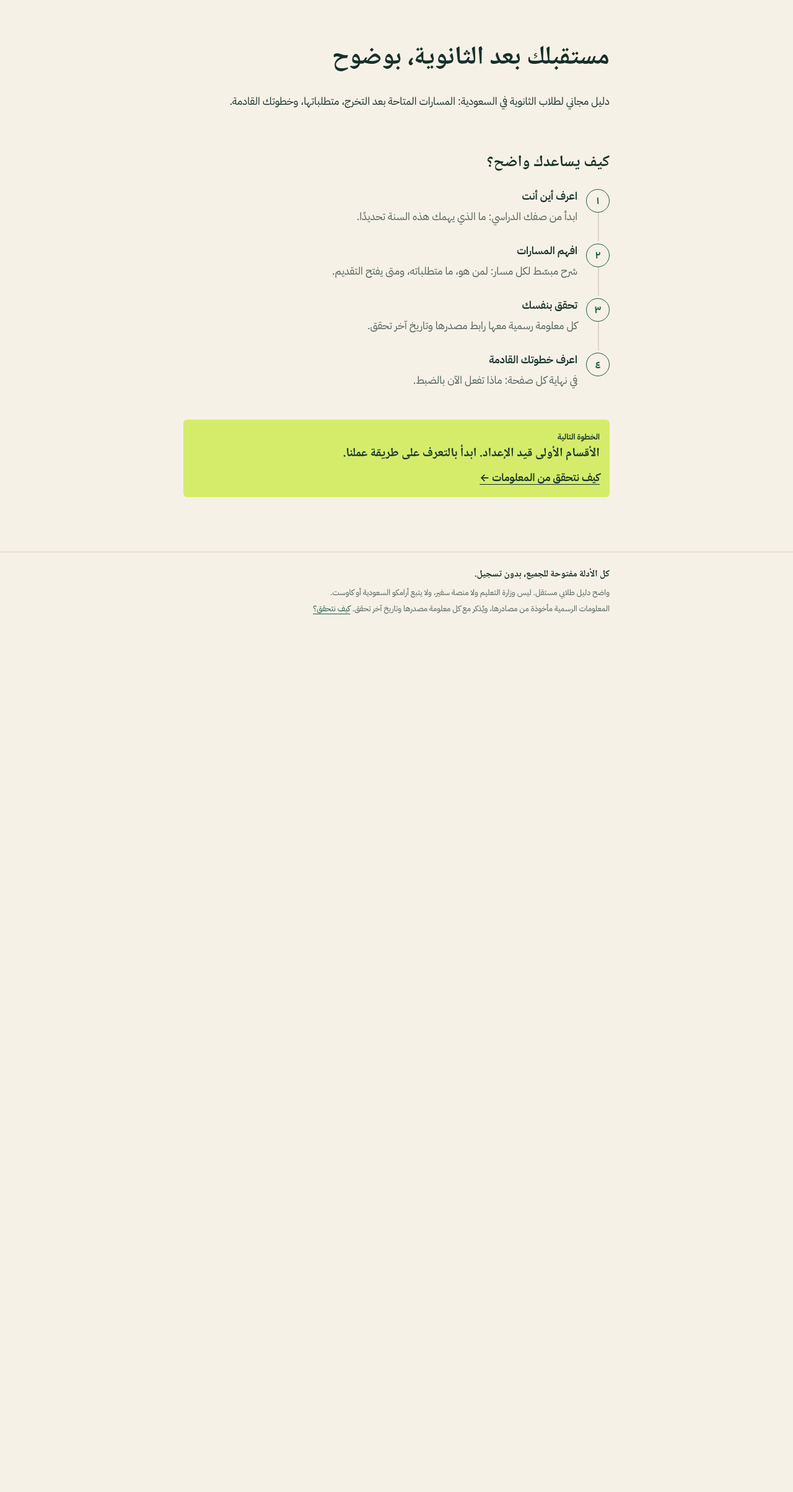
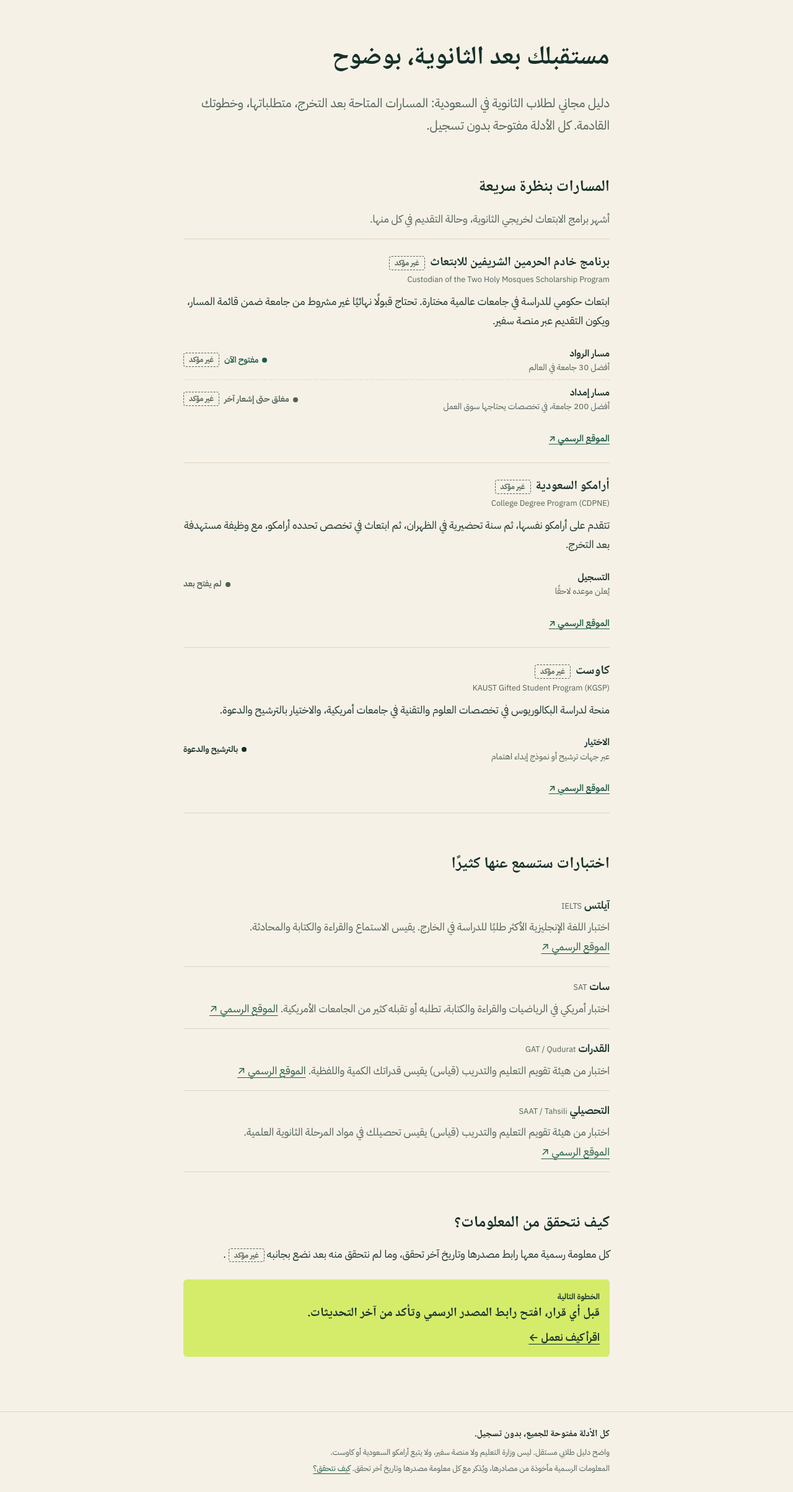
Before and after one commit to BINMAHFOUDSALAH/scholarship-guide, a FastAPI app: page / in a window 1280 px wide. Shown: the part 76-2483 px from the top of the page at 62% size. Before the commit the page ends 1067 px from the top, so only its background shows below. Run offline with FastAPI, Linux system fonts and the light colour scheme.

Commit message:
Add starter homepage from data files and a handoff rule
- data/paths.json, tests.json, featured_quote.json loaded at startup (nothing official in templates)
- Homepage: paths at a glance with track status, tests explained, how we verify
- Full-width Tuwaiq band, hidden until the quote is verified (WADIH_SHOW_DRAFTS=1 previews it locally)
- CLAUDE.md handoff rule: repo docs are the source of truth for new sessions

Co-Authored-By: Claude Opus 5.5 <noreply@anthropic.com>

```diff
--- a/app/main.py
+++ b/app/main.py
@@ -1,4 +1,5 @@
 import json
+import os
 from pathlib import Path
 
 from fastapi import FastAPI, Request
@@ -9,17 +10,35 @@ from fastapi.templating import Jinja2Templates
 APP_DIR = Path(__file__).parent
 DATA_DIR = APP_DIR.parent / "data"
 
-site = json.loads((DATA_DIR / "site.json").read_text(encoding="utf-8"))
+# Set WADIH_SHOW_DRAFTS=1 on your own machine to preview content that isn't verified yet.
+# It is never set on the live site, so drafts stay hidden there.
+SHOW_DRAFTS = os.environ.get("WADIH_SHOW_DRAFTS") == "1"
+
+
+def load_json(name):
+    return json.loads((DATA_DIR / name).read_text(encoding="utf-8"))
+
+
+site = load_json("site.json")
+paths = load_json("paths.json")
+tests = load_json("tests.json")
+featured_quote = load_json("featured_quote.json")
 
 app = FastAPI(title=site["name"])
 app.mount("/static", StaticFiles(directory=APP_DIR / "static"), name="static")
 templates = Jinja2Templates(directory=APP_DIR / "templates")
 templates.env.globals["site"] = site
+templates.env.globals["show_drafts"] = SHOW_DRAFTS
 
 
 @app.get("/", response_class=HTMLResponse)
 def home(request: Request):
-    return templates.TemplateResponse(request, "home.html")
+    show_quote = featured_quote["status"] == "verified" or SHOW_DRAFTS
+    return templates.TemplateResponse(
+        request,
+        "home.html",
+        {"paths": paths, "tests": tests, "quote": featured_quote if show_quote else None},
+    )
 
 
 @app.get("/about", response_class=HTMLResponse)
--- a/app/static/style.css
+++ b/app/static/style.css
@@ -346,6 +346,247 @@ main {
   font-weight: 600;
 }
 
+/* ---------- Home page sections ---------- */
+
+.lead {
+  font-size: 1.05rem;
+  line-height: 1.8;
+  color: var(--ink-muted);
+}
+
+@media (min-width: 768px) {
+  .lead {
+    font-size: var(--step-1);
+  }
+}
+
+.section-intro {
+  color: var(--ink-muted);
+}
+
+/* Paths: an editorial ruled list, not a grid of cards. */
+.path-list {
+  border-top: 1px solid var(--line);
+}
+
+.path-item {
+  padding-block: var(--space-4);
+  border-bottom: 1px solid var(--line);
+}
+
+.path-item-header {
+  display: flex;
+  flex-wrap: wrap;
+  align-items: center;
+  gap: var(--space-2);
+}
+
+.path-item-name {
+  margin: 0;
+  font-size: var(--step-1);
+}
+
+.path-item-en {
+  margin: 0 0 var(--space-2);
+  font-size: 0.8rem;
+  color: var(--ink-muted);
+  text-align: end;  /* sits on the same side as the Arabic text */
+}
+
+.track-list {
+  list-style: none;
+  margin: 0 0 var(--space-3);
+  padding: 0;
+}
+
+/* Each track: name + note on one side, status on the other; stacks neatly on phones. */
+.track {
+  display: flex;
+  flex-wrap: wrap;
+  align-items: center;
+  justify-content: space-between;
+  gap: var(--space-1) var(--space-3);
+  padding-block: var(--space-2);
+  font-size: 0.95rem;
+}
+
+.track + .track {
+  border-top: 1px dashed var(--line);
+}
+
+.track-main {
+  display: flex;
+  flex-direction: column;
+  line-height: 1.6;
+}
+
+.track-name {
+  font-weight: 600;
+}
+
+.track-note {
+  color: var(--ink-muted);
+  font-size: 0.85rem;
+}
+
+.track-state {
+  display: flex;
+  align-items: center;
+  gap: var(--space-2);
+}
+
+.track-status {
+  font-weight: 600;
+  font-size: 0.85rem;
+  white-space: nowrap;
+}
+
+.track-status::before {
+  content: "";
+  display: inline-block;
+  width: 8px;
+  height: 8px;
+  margin-inline-end: 6px;
+  border-radius: 50%;
+  background: currentColor;
+  vertical-align: middle;
+}
+
+.track-status--open {
+  color: var(--green);
+}
+
+.track-status--closed,
+.track-status--not_open {
+  color: var(--ink-muted);
+}
+
+.track-status--invitation {
+  color: var(--ink);
+}
+
+.path-item-link {
+  font-size: 0.9rem;
+  font-weight: 600;
+}
+
+/* Tests: a definition list. */
+.term-list {
+  margin: 0;
+}
+
+.term {
+  padding-block: var(--space-3);
+  border-bottom: 1px solid var(--line);
+}
+
+.term dt {
+  font-weight: 600;
+}
+
+.term-en {
+  font-weight: 400;
+  font-size: 0.8rem;
+  color: var(--ink-muted);
+}
+
+.term dd {
+  margin: var(--space-1) 0 0;
+  color: var(--ink-muted);
+}
+
+.term dd a,
+.path-item-link {
+  white-space: nowrap;
+}
+
+/* Tuwaiq band: full width, always dark, quiet and cinematic. No animation. */
+.tuwaiq {
+  position: relative;
+  overflow: hidden;
+  margin-block: var(--space-6);
+  padding-block: var(--space-6) 140px;
+  background: #16302a;
+  color: #ece5d6;
+}
+
+:root[data-theme="dark"] .tuwaiq {
+  background: #16231e;
+}
+
+@media (prefers-color-scheme: dark) {
+  :root:not([data-theme="light"]) .tuwaiq {
+    background: #16231e;
+  }
+}
+
+.tuwaiq-art,
+.tuwaiq-photo {
+  position: absolute;
+  inset-inline: 0;
+  bottom: 0;
+  width: 100%;
+  height: 160px;
+  color: #7cc9a4;
+}
+
+.tuwaiq-photo {
+  height: 100%;
+  object-fit: cover;
+  opacity: 0.35;
+}
+
+.tuwaiq-inner {
+  position: relative;
+}
+
+.tuwaiq .unverified-stamp {
+  color: #ece5d6;
+  border-color: #a7b2ab;
+}
+
+.tuwaiq-quote {
+  margin: 0;
+}
+
+.tuwaiq-quote p {
+  margin: 0;
+  font-family: var(--font-display);
+  font-size: var(--step-2);
+  font-weight: 700;
+  line-height: 1.7;
+  text-wrap: balance;
+}
+
+.tuwaiq-quote footer {
+  margin-top: var(--space-3);
+  font-size: 0.9rem;
+  color: #a7b2ab;
+}
+
+.tuwaiq-message {
+  margin-top: var(--space-4);
+}
+
+.tuwaiq-play {
+  display: inline-flex;
+  align-items: center;
+  gap: var(--space-2);
+  color: #ece5d6;
+  font-weight: 600;
+}
+
+.tuwaiq-play svg {
+  width: 32px;
+  height: 32px;
+}
+
+.tuwaiq-credit {
+  margin-top: var(--space-4);
+  font-size: 0.75rem;
+  color: #a7b2ab;
+}
+
 /* ---------- Theme toggle ---------- */
 
 .theme-toggle {
@@ -391,6 +632,10 @@ main {
     --step-3: 2.6rem;
   }
 
+  .tuwaiq-quote p {
+    font-size: 2rem;
+  }
+
   main {
     padding-block: var(--space-6);
   }
--- a/app/templates/base.html
+++ b/app/templates/base.html
@@ -44,8 +44,12 @@
     </div>
   </header>
 
-  <main class="container">
-    {% block content %}{% endblock %}
+  <main>
+    <div class="container">
+      {% block content %}{% endblock %}
+    </div>
+    {# Full-width sections (like the Tuwaiq band) go here, outside the reading column. #}
+    {% block after_content %}{% endblock %}
   </main>
 
   <footer class="site-footer">
--- a/app/templates/home.html
+++ b/app/templates/home.html
@@ -1,17 +1,75 @@
 {% extends "base.html" %}
 {% import "components.html" as c %}
 
+{% set status_labels = {
+  "open": "مفتوح الآن",
+  "closed": "مغلق حتى إشعار آخر",
+  "not_open": "لم يفتح بعد",
+  "invitation": "بالترشيح والدعوة"
+} %}
+
 {% block content %}
-<h1>{{ site.tagline }}</h1>
-<p>دليل مجاني لطلاب الثانوية في السعودية: المسارات المتاحة بعد التخرج، متطلباتها، وخطوتك القادمة.</p>
+<section class="hero">
+  <h1>{{ site.tagline }}</h1>
+  <p class="lead">دليل مجاني لطلاب الثانوية في السعودية: المسارات المتاحة بعد التخرج، متطلباتها، وخطوتك القادمة. كل الأدلة مفتوحة بدون تسجيل.</p>
+</section>
 
-<h2>كيف يساعدك واضح؟</h2>
-{{ c.path_steps([
-  {"title": "اعرف أين أنت", "text": "ابدأ من صفك الدراسي: ما الذي يهمك هذه السنة تحديدًا."},
-  {"title": "افهم المسارات", "text": "شرح مبسّط لكل مسار: لمن هو، ما متطلباته، ومتى يفتح التقديم."},
-  {"title": "تحقق بنفسك", "text": "كل معلومة رسمية معها رابط مصدرها وتاريخ آخر تحقق."},
-  {"title": "اعرف خطوتك القادمة", "text": "في نهاية كل صفحة: ماذا تفعل الآن بالضبط."}
-]) }}
+<section aria-labelledby="paths-title">
+  <h2 id="paths-title">المسارات بنظرة سريعة</h2>
+  <p class="section-intro">أشهر برامج الابتعاث لخريجي الثانوية، وحالة التقديم في كل منها.</p>
 
-{{ c.next_step("الأقسام الأولى قيد الإعداد. ابدأ بالتعرف على طريقة عملنا.", "كيف نتحقق من المعلومات", url_for('about')) }}
+  <div class="path-list">
+    {% for path in paths %}
+    <article class="path-item">
+      <header class="path-item-header">
+        <h3 class="path-item-name">{{ path.name_ar }}</h3>
+        {% if not path.verified %}{{ c.unverified_stamp() }}{% endif %}
+      </header>
+      <p class="path-item-en" lang="en" dir="ltr">{{ path.name_en }}</p>
+      <p>{{ path.summary_ar }}</p>
+
+      <ul class="track-list">
+        {% for track in path.tracks %}
+        <li class="track">
+          <div class="track-main">
+            <span class="track-name">{{ track.name_ar }}</span>
+            <span class="track-note">{{ track.note_ar }}</span>
+          </div>
+          <div class="track-state">
+            <span class="track-status track-status--{{ track.status }}">{{ status_labels[track.status] }}</span>
+            {% if not track.status_source %}{{ c.unverified_stamp() }}{% endif %}
+          </div>
+        </li>
+        {% endfor %}
+      </ul>
+
+      <a class="path-item-link" href="{{ path.official_url }}" target="_blank" rel="noopener">الموقع الرسمي ↗</a>
+    </article>
+    {% endfor %}
+  </div>
+</section>
+
+<section aria-labelledby="tests-title">
+  <h2 id="tests-title">اختبارات ستسمع عنها كثيرًا</h2>
+  <dl class="term-list">
+    {% for test in tests %}
+    <div class="term">
+      <dt>{{ test.name_ar }} <span class="term-en" lang="en" dir="ltr">{{ test.name_en }}</span></dt>
+      <dd>{{ test.what_ar }} <a href="{{ test.official_url }}" target="_blank" rel="noopener">الموقع الرسمي ↗</a></dd>
+    </div>
+    {% endfor %}
+  </dl>
+</section>
 {% endblock %}
+
+{% block after_content %}
+{% if quote %}{% include "partials/tuwaiq.html" %}{% endif %}
+
+<div class="container">
+  <section aria-labelledby="verify-title">
+    <h2 id="verify-title">كيف نتحقق من المعلومات؟</h2>
+    <p>كل معلومة رسمية معها رابط مصدرها وتاريخ آخر تحقق، وما لم نتحقق منه بعد نضع بجانبه {{ c.unverified_stamp() }}.</p>
+    {{ c.next_step("قبل أي قرار، افتح رابط المصدر الرسمي وتأكد من آخر التحديثات.", "اقرأ كيف نعمل", url_for('about')) }}
+  </section>
+</div>
+{% endblock %}
--- /dev/null
+++ b/data/featured_quote.json
@@ -0,0 +1,13 @@
+{
+  "status": "draft",
+  "quote_ar": "همة السعوديين مثل جبل طويق، ولن تنكسر إلا إذا انهدّ هذا الجبل وتساوى بالأرض",
+  "attribution_ar": "ولي العهد الأمير محمد بن سلمان",
+  "context_ar": "مبادرة مستقبل الاستثمار، الرياض ٢٠١٨",
+  "message_ar": "الهمة تبدأ بخطوة واضحة. نحن هنا لنساعدك تعرف خطوتك القادمة.",
+  "source_url": "https://saudipedia.com/ar/ما-المقصود-بهمة-طويق؟",
+  "video_url": null,
+  "last_checked": "2026-10-09",
+  "photo": null,
+  "photo_credit": null,
+  "todo": "Owner: confirm exact wording + add the official video link, then set status to verified. See docs/research/paths-research.md."
+}
--- /dev/null
+++ b/data/tests.json
@@ -0,0 +1,26 @@
+[
+  {
+    "name_ar": "آيلتس",
+    "name_en": "IELTS",
+    "what_ar": "اختبار اللغة الإنجليزية الأكثر طلبًا للدراسة في الخارج. يقيس الاستماع والقراءة والكتابة والمحادثة.",
+    "official_url": "https://ielts.org/"
+  },
+  {
+    "name_ar": "سات",
+    "name_en": "SAT",
+    "what_ar": "اختبار أمريكي في الرياضيات والقراءة والكتابة، تطلبه أو تقبله كثير من الجامعات الأمريكية.",
+    "official_url": "https://satsuite.collegeboard.org/sat"
+  },
+  {
+    "name_ar": "القدرات",
+    "name_en": "GAT / Qudurat",
+    "what_ar": "اختبار من هيئة تقويم التعليم والتدريب (قياس) يقيس قدراتك الكمية واللفظية.",
+    "official_url": "https://etec.gov.sa/"
+  },
+  {
+    "name_ar": "التحصيلي",
+    "name_en": "SAAT / Tahsili",
+    "what_ar": "اختبار من هيئة تقويم التعليم والتدريب (قياس) يقيس تحصيلك في مواد المرحلة الثانوية العلمية.",
+    "official_url": "https://etec.gov.sa/"
+  }
+]
```
Also changed, not shown: CLAUDE.md (+4 -1 lines), app/templates/partials/tuwaiq.html (added, +28 -0 lines), data/paths.json (added, +63 -0 lines), docs/roadmap.md (+3 -3 lines).
